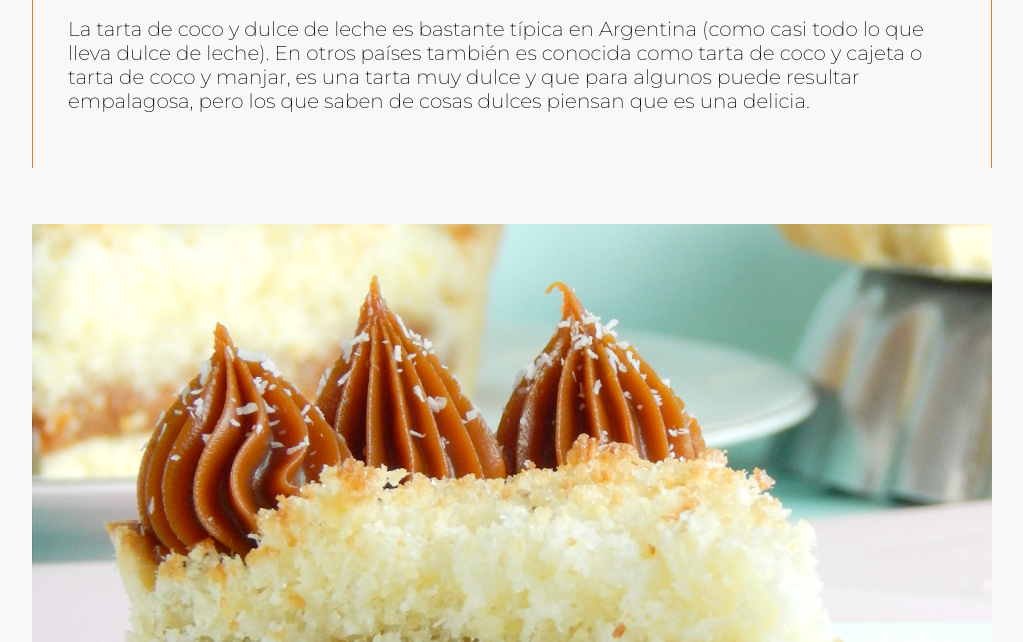
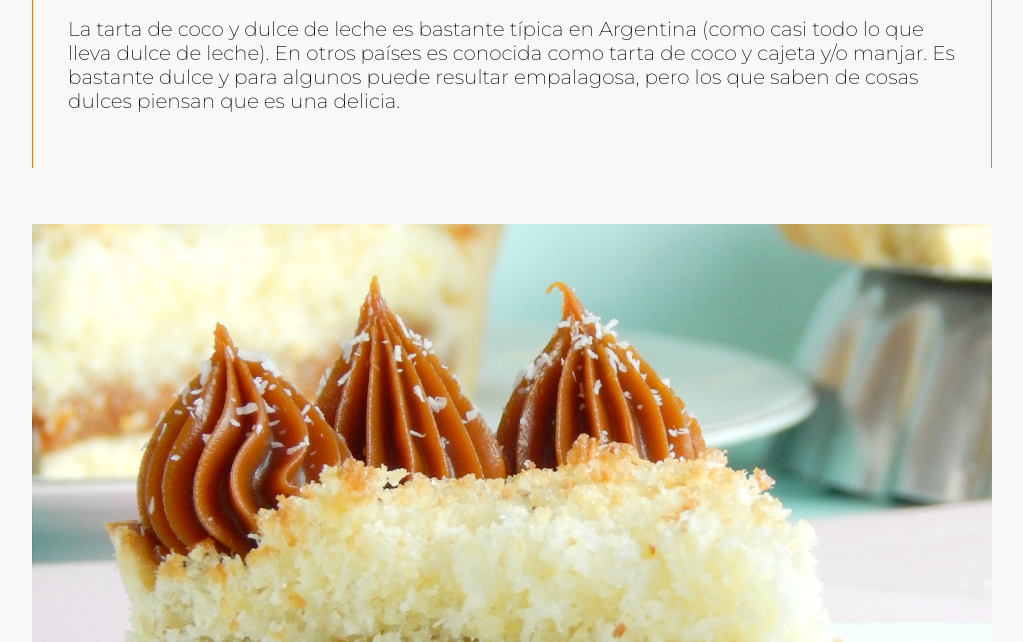
Before and after one commit to KatherinaKn/recipe-blog, a plain HTML site: page index.html in a window 1280 px wide. Shown: the part 158-800 px from the top of the page, without its empty margins (128-1151 px from the left). Drawn offline with Linux system fonts and the light colour scheme; a web font is replaced by a local one.

Commit message:
Update index.html

```diff
--- a/index.html
+++ b/index.html
@@ -4,6 +4,7 @@
     <meta charset="utf-8" />
     <meta name="viewport" content="width=device-width, initial-scale=1.0">
     <link rel="stylesheet" href="style.css">
+    <link rel="icon" type="image/png" href="icono.png">
 
     <title>Tarta de coco y dulce leche</title>
 
@@ -18,7 +19,7 @@
       <div class="container">
         <div class="title-box">
           <h1>Tarta de coco y dulce de leche</h1>
-          <p>La tarta de coco y dulce de leche es bastante típica en Argentina (como casi todo lo que lleva dulce de leche). En otros países también es conocida como tarta de coco y cajeta o tarta de coco y manjar, es una tarta muy dulce y que para algunos puede resultar empalagosa, pero los que saben de cosas dulces piensan que es una delicia. </p>
+          <p>La tarta de coco y dulce de leche es bastante típica en Argentina (como casi todo lo que lleva dulce de leche). En otros países es conocida como tarta de coco y cajeta y/o manjar. Es bastante dulce y para algunos puede resultar empalagosa, pero los que saben de cosas dulces piensan que es una delicia. </p>
         </div>
         <div class="img-box">
           <img src="photo.png" alt="Tarta de coco y dulce de leche" longdesc="">
```
